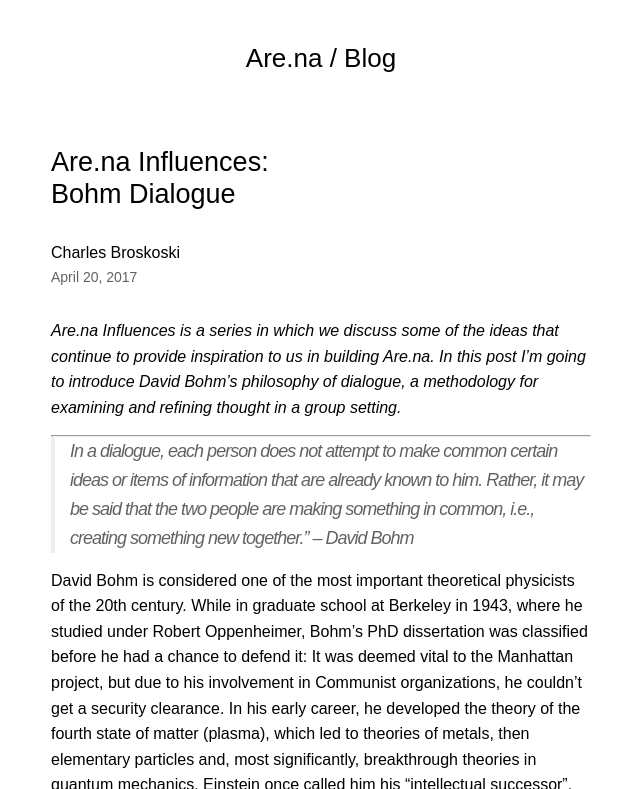
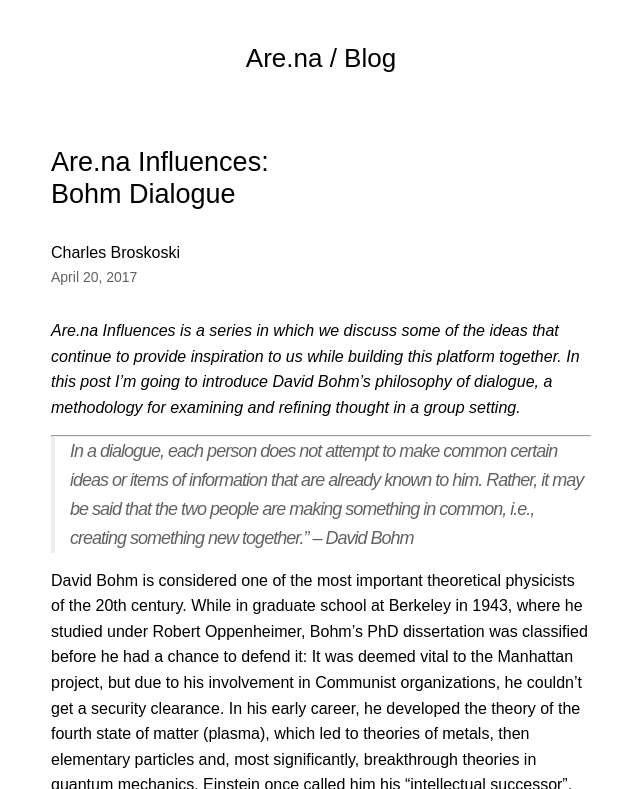
Before and after one commit to aredotna/building, a Jekyll site: the page built from _posts/2017-04-20-bohm-dialogue.markdown, in a window 1280 px wide and 900 px high, cut to the strip 0-789 px from the top of the window. Shown: the whole strip, without its empty margins (319-959 px from the left). Built offline with Jekyll 4.4.1, drawn with Linux system fonts in a browser that asks for light colours.

Commit message:
Change intro

```diff
--- a/_posts/2017-04-20-bohm-dialogue.markdown
+++ b/_posts/2017-04-20-bohm-dialogue.markdown
@@ -10,7 +10,7 @@
 author: "Charles Broskoski"
 ---
 
-_Are.na Influences is a series in which we discuss some of the ideas that continue to provide inspiration to us in building Are.na. In this post I'm going to introduce David Bohm's philosophy of dialogue, a methodology for examining and refining thought in a group setting._
+_Are.na Influences is a series in which we discuss some of the ideas that continue to provide inspiration to us while building this platform together. In this post I'm going to introduce David Bohm's philosophy of dialogue, a methodology for examining and refining thought in a group setting._
 
 ---
 
```
